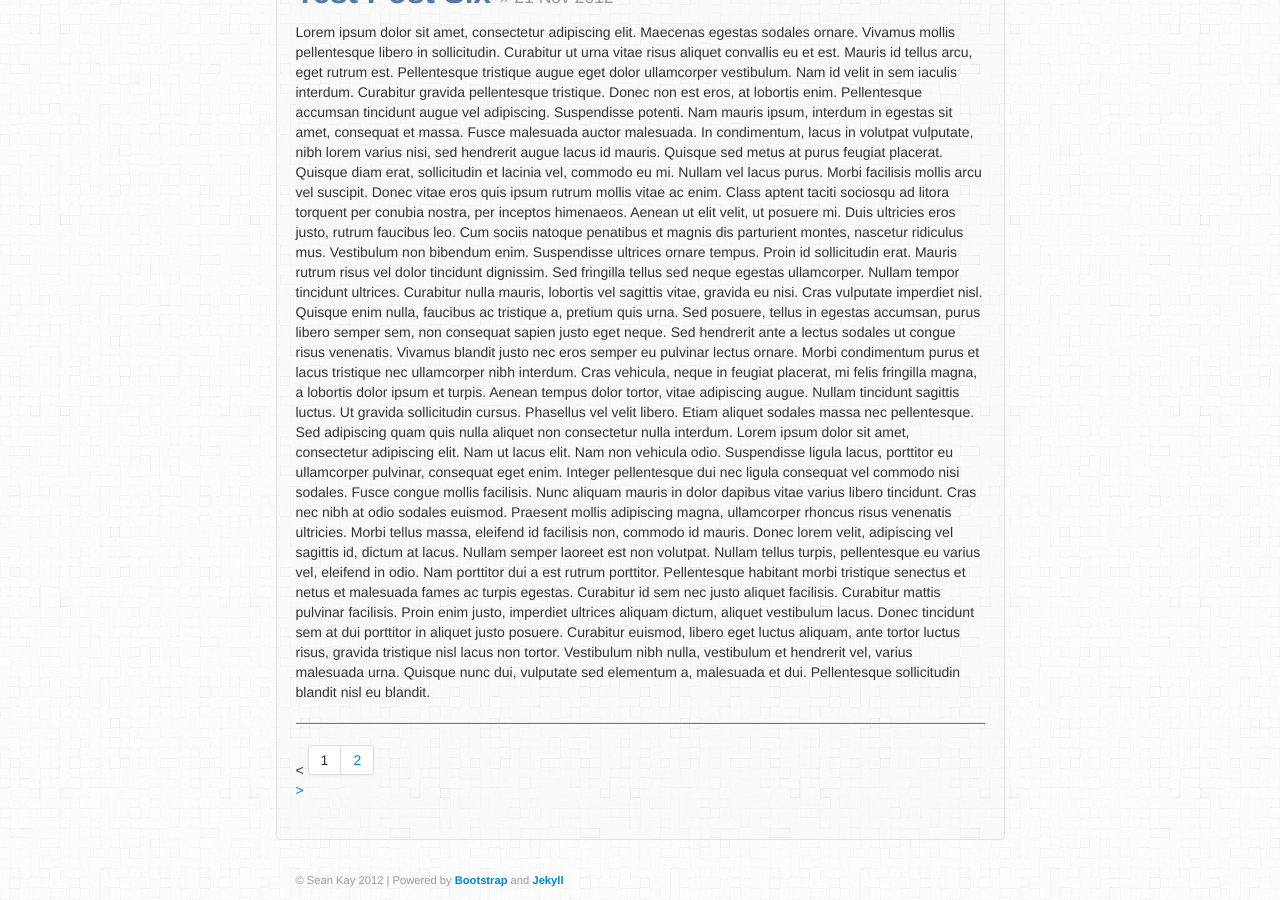
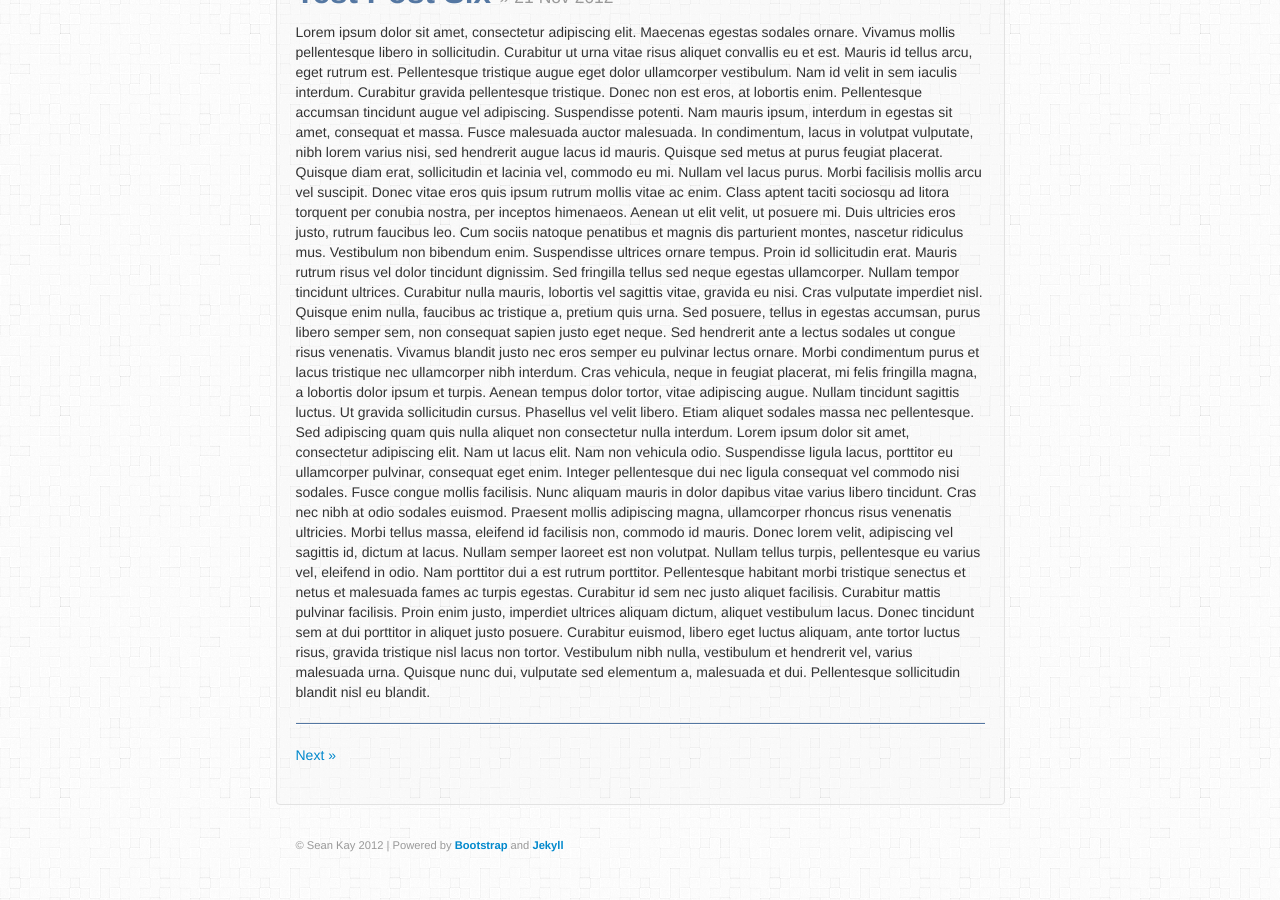
Before and after one commit to seankay/seankay.github.com, a Jekyll site: the page built from index.html, in a window 1280 px wide and 900 px high, scrolled down 1766 px. Built offline with Jekyll 4.4.1, drawn with Linux system fonts in a browser that asks for light colours; Markdown is read by kramdown in place of the engine named in the settings; the list of posts is cut into pages by our own code; after the commit the page ends 2631 px from its top, so only the background shows below that.

Commit message:
Fix pagination

```diff
--- a/index.html
+++ b/index.html
@@ -17,42 +17,15 @@ title: Sean Kay
 	<hr>
 	{% endfor %}
 	<div id="post-pagination" class="pagination">
-
     {% if paginator.previous_page %}
       {% if paginator.previous_page == 1 %}
-    <a class="previous" href="/"><</a>
+        <a class="previous" href="/">&laquo; Previous</a>
       {% else %}
-    <a  class="previous"href="/page{{paginator.previous_page}}"><</a>
+        <a  class="previous"href="/page{{paginator.previous_page}}">&laquo; Previous</a>
       {% endif %}
-  {% else %}
-  <span class="previous disabled"><</span>
     {% endif %}
-
-  <ul class="pages">
-    <li class="page">
-      {% if paginator.page == 1 %}
-      <span class="current-page">1</span>
-      {% else %}
-      <a href="/">1</a>
+    {% if paginator.next_page %}
+      <a class="next" href="/page{{paginator.next_page}}"><p>Next &raquo;</p></a>
     {% endif %}
-    </li>
-
-    {% for count in (2..paginator.total_pages) %}
-    <li class="page">
-      {% if count == paginator.page %}
-      <span class="current-page">{{count}}</span>
-      {% else %}
-      <a href="/page{{count}}">{{count}}</a>
-      {% endif %}
-    </li>
-    {% endfor %}
-  </ul>
-
-  {% if paginator.next_page %}
-  <a class="next" href="/page{{paginator.next_page}}"><p>></p></a>
-  {% else %}
-  <span class="next disabled"><p>></p></span>
-  {% endif %}
-
   </div>
 </div>
```
Lines whose indentation alone changed are shown as unchanged.
